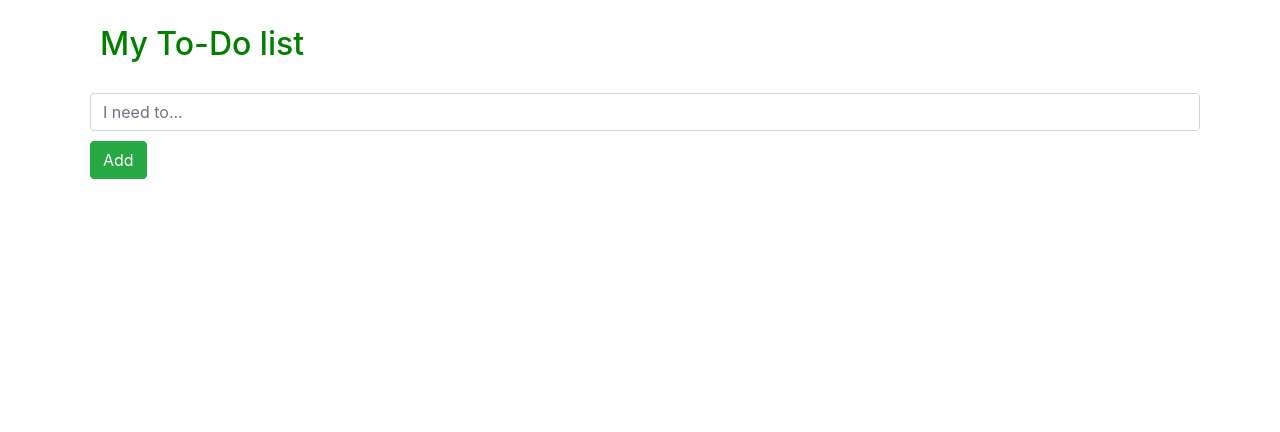
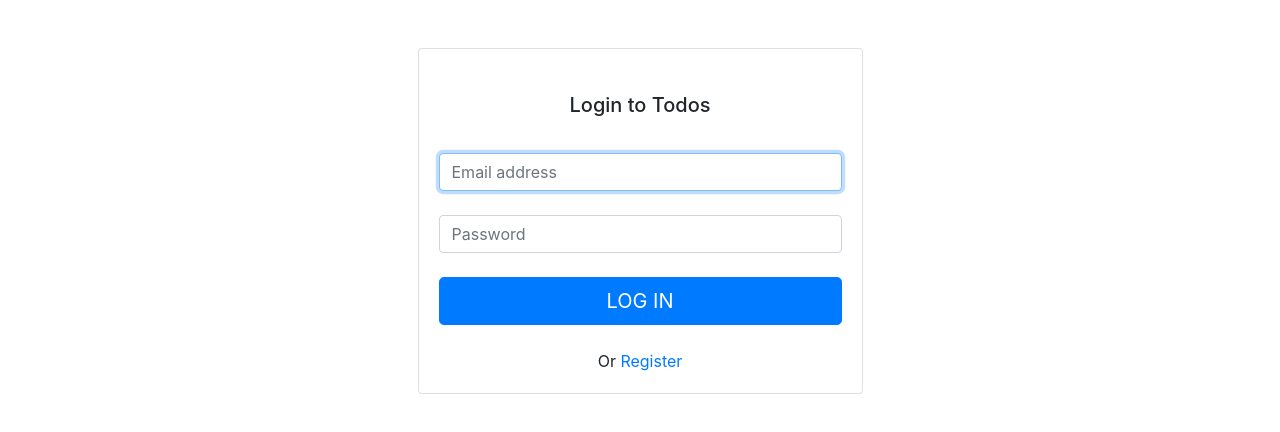
Before and after one commit to nada-zelic-stojanovic/my_todo_app, a Vue app: page /login in a window 1280 px wide. Shown: the top 432 px of the page. Built offline with nearby package versions, Linux system fonts and the light colour scheme; no server answers.

Commit message:
#LVNA-15 Add routes, login, register, logout

```diff
--- a/package.json
+++ b/package.json
@@ -8,9 +8,13 @@
     "lint": "vue-cli-service lint"
   },
   "dependencies": {
+    "axios": "^0.19.1",
+    "config": "^3.2.5",
     "core-js": "^3.4.4",
     "uuid": "^3.4.0",
-    "vue": "^2.6.10"
+    "vue": "^2.6.10",
+    "vue-axios": "^2.1.5",
+    "vue-router": "^3.1.5"
   },
   "devDependencies": {
     "@vue/cli-plugin-babel": "^4.1.0",
--- a/src/App.vue
+++ b/src/App.vue
@@ -1,37 +1,10 @@
 <template>
-<div class='container'>
-  <div id="app">
-    <Todos :todos="todos" v-on:delete-todo="deleteTodo" v-on:update-tod.prevent='updateTodo'/>
-    <AddTodo v-on:add-todo="addTodo"/>
-  </div>
-</div>
+<router-view></router-view>
 </template>
 <script>
-import Todos from './components/Todos';
-import AddTodo from './components/AddTodo';
+
 export default {
-  name: 'app',
-  components: {
-    Todos,
-    AddTodo
-  },
-  data() {
-    return {
-      todos: [],
-    }
-  },
-  methods: {
-    addTodo(newTodoObj) {
-      this.todos = [...this.todos, newTodoObj];
-    },
-    deleteTodo(todoId) {
-      this.todos = this.todos.filter(todo => todo.id !== todoId);
-    },
-    updateTask (e, list){
-      list.title = e.target.innerText;
-      e.target.blur();
-    },
-  }
+  name: 'app'
 }
 </script>
 <style>
--- /dev/null
+++ b/src/components/Home.vue
@@ -0,0 +1,54 @@
+<template>
+<div class='container'>
+  <div id="app">
+      <button v-on:click='logout' class="btn btn-outline-dark btn-block text-uppercase register-btn">Logout</button>
+    <Todos :todos="todos" v-on:delete-todo="deleteTodo" v-on:update-todo.prevent='updateTodo'/>
+    <AddTodo v-on:add-todo="addTodo"/>
+  </div>
+</div>
+</template>
+<script>
+
+import Todos from './Todos';
+import AddTodo from './AddTodo';
+
+export default {
+  name: 'app',
+  components: {
+    Todos,
+    AddTodo
+  },
+  data() {
+    return {
+      todos: [],
+    }
+  },
+  methods: {
+    addTodo(newTodoObj) {
+      this.todos = [...this.todos, newTodoObj];
+    },
+    deleteTodo(todoId) {
+      this.todos = this.todos.filter(todo => todo.id !== todoId);
+    },
+    updateTask(e, list){
+      list.title = e.target.innerText;
+      e.target.blur();
+    },
+    logout() {
+        this.$http
+        .post("/logout")
+        .then(() => {
+            this.$router.replace(this.$route.query.redirect || "/login");
+            return 'Logged out';
+        })
+        .catch(() => {
+            return 'No!';
+        });
+    }
+  }
+}
+</script>
+<style>
+    .register-btn {
+    }
+</style>
--- /dev/null
+++ b/src/components/Login.vue
@@ -0,0 +1,91 @@
+<template>
+  <div class="container">
+    <div class="row">
+      <div class="col-sm-9 col-md-7 col-lg-5 mx-auto">
+        <div class="card card-signin my-5">
+          <div class="card-body">
+            <br />
+            <h5 class="card-title text-center">Login to Todos</h5>
+            <br />
+            <form class="form-signin" @submit.prevent="login">
+              <div class="form-label-group">
+                <input
+                  v-model="email"
+                  type="email"
+                  class="form-control"
+                  placeholder="Email address"
+                  required
+                  autofocus
+                />
+              </div>
+              <br />
+              <div class="form-label-group">
+                <input
+                  v-model="password"
+                  type="password"
+                  class="form-control"
+                  placeholder="Password"
+                  required
+                />
+              </div>
+              <br />
+              <button class="btn btn-lg btn-primary btn-block text-uppercase" type="submit">Log in</button>
+              <br />
+            </form>
+            <div class="center-text">
+              Or
+              <a href="/register">Register</a>
+            </div>
+          </div>
+        </div>
+      </div>
+    </div>
+  </div>
+</template>
+
+<script>
+
+export default {
+  name: "Login",
+  data() {
+    return {
+      email: "",
+      password: "",
+      error: false
+    };
+  },
+  methods: {
+    login() {
+      this.$http
+        .post("/login", { email: this.email, password: this.password })
+        .then(request => this.loginSuccessful(request))
+        .catch(() => this.loginFailed());
+    },
+
+    loginSuccessful(req) {
+      if (!req.data.token) {
+        this.loginFailed();
+        return;
+       }
+
+      localStorage.token = req.data.token;
+      this.error = false;
+
+      this.$router.replace(this.$route.query.redirect || "/");
+    },
+
+    loginFailed() {
+      this.error = "Login failed!";
+      delete localStorage.token;
+    }
+
+
+  }
+};
+</script>
+
+<style scoped>
+.center-text {
+  text-align: center;
+}
+</style>
--- /dev/null
+++ b/src/components/Register.vue
@@ -0,0 +1,108 @@
+<template>
+  <div class="container">
+    <div class="row">
+      <div class="col-sm-9 col-md-7 col-lg-5 mx-auto">
+        <div class="card card-signin my-5">
+          <div class="card-body">
+            <br />
+            <h5 class="card-title text-center">Register</h5>
+            <br />
+            <form class="form-signin" @submit.prevent="register">
+              <div class="form-label-group">
+                <input
+                  v-model="name"
+                  type="name"
+                  class="form-control"
+                  placeholder="Name"
+                  required
+                  autofocus
+                />
+              </div>
+              <br />
+              <div class="form-label-group">
+                <input
+                  v-model="email"
+                  type="email"
+                  class="form-control"
+                  placeholder="Email address"
+                  required
+                  autofocus
+                />
+              </div>
+              <br />
+              <div class="form-label-group">
+                <input
+                  v-model="password"
+                  type="password"
+                  class="form-control"
+                  placeholder="Password"
+                  required
+                />
+              </div>
+              <br />
+               <div class="form-label-group">
+                <input
+                  v-model="confirmPassword"
+                  type="password"
+                  class="form-control"
+                  placeholder="Confirm Password"
+                  required
+                />
+              </div>
+              <br />
+
+              <button class="btn btn-lg btn-primary btn-block text-uppercase" type="submit">Register</button>
+              <br />
+            </form>
+          </div>
+        </div>
+      </div>
+    </div>
+  </div>
+</template>
+
+<script>
+export default {
+  name: "Register",
+  data() {
+    return {
+      name: "",
+      email: "",
+      password: "",
+      confirmPassword: '',
+      error: false
+    };
+  },
+  methods: {
+    register() {
+      this.$http
+        .post("/register", {
+          name: this.name,
+          email: this.email,
+          password: this.password,
+          password_confirmation: this.confirmPassword
+        })
+        .then(request => this.registerSuccessful(request))
+        .catch(() => this.registerFailed());
+    },
+    registerSuccessful(req) {
+      if (!req.data.token) {
+        this.registerFailed();
+        return;
+      }
+
+      localStorage.token = req.data.token;
+      this.error = false;
+
+      this.$router.replace(this.$route.query.redirect || "/login");
+    },
+
+    registerFailed() {
+      this.error = "Register failed!";
+      delete localStorage.token;
+      return this.error;
+    }
+  }
+};
+//password123
+</script>
--- a/src/main.js
+++ b/src/main.js
@@ -1,8 +1,20 @@
 import Vue from 'vue'
 import App from './App.vue'
+import VueRouter from 'vue-router';
+import Routes from './routes';
+import axios from './vue-axios';
+
+Vue.use(VueRouter);
+
+export const router = new VueRouter({
+  mode: 'history',
+  routes: Routes
+})
 
 Vue.config.productionTip = false
 
 new Vue({
+  router: router,
+  axios,
   render: h => h(App),
 }).$mount('#app')
--- /dev/null
+++ b/src/routes.js
@@ -0,0 +1,9 @@
+import Login from './components/Login';
+import Register from './components/Register';
+import Home from './components/Home';
+
+export default [
+    {path: '/login', component: Login},
+    {path: '/register', component: Register},
+    {path: '/', component: Home}
+]
--- /dev/null
+++ b/src/vue-axios/axios.js
@@ -0,0 +1,11 @@
+import axios from 'axios';
+
+const API_URL = process.env.API_URL || 'http://localhost:8000/api';
+
+export default axios.create({
+  baseURL: API_URL,
+  headers: {
+    'Content-Type': 'application/json',
+    'Authorization': 'Bearer ' + localStorage.token
+  }
+})
--- /dev/null
+++ b/src/vue-axios/index.js
@@ -0,0 +1,6 @@
+import Vue from 'vue'
+import VueAxios from 'vue-axios'
+
+import axios from './axios'
+
+Vue.use(VueAxios, axios)
```
Also changed, not shown: 1 other file (tests, documents, lock files or other folders).
